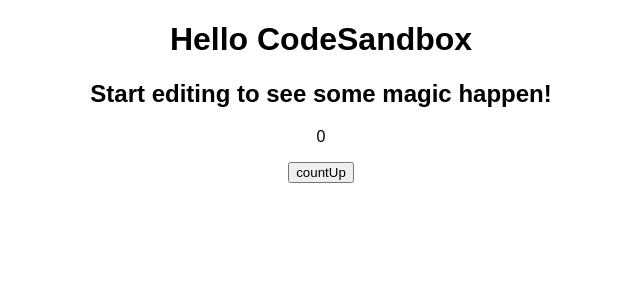
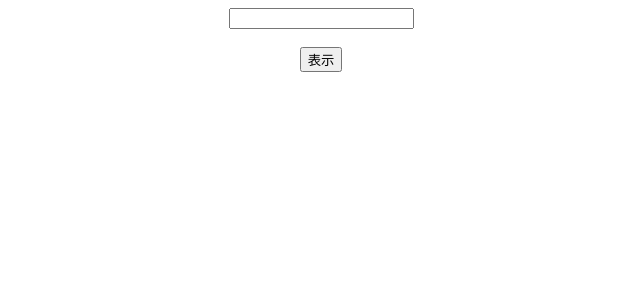
Before and after one commit to kono-meowmeow/React_StepUp, a React (Create React App) app: page / in a window 1280 px wide. Shown: the top 300 px of the page, without its empty margins (319-959 px from the left). Built offline with nearby package versions, Linux system fonts and the light colour scheme; the HTML template or start-up script is replaced by a standard one.

Commit message:
レンダリングを学習するための下準備

```diff
--- a/src/App.js
+++ b/src/App.js
@@ -1,19 +1,25 @@
 import { useState } from "react";
+import { ChildArea } from "./ChildArea";
 import "./styles.css";
 
 export default function App() {
-  const [count, setCount] = useState(0);
+  const [text, setText] = useState('');
+  const [open, setOpen] = useState(false);
 
-  const countUp = () => {
-    setCount(count + 1);
-  };
+  // inputが受け取ったイベントを引数にして、setTextにvalueを渡す
+  // 入力した文字が表示される
+  const onChangeText = (e) => setText(e.target.value);
+
+  // ボタンを押すとopenの値が反転する(true→false、false→true)
+  const onClickOpen = () => setOpen(!open);
 
   return (
     <div className="App">
-      <h1>Hello CodeSandbox</h1>
-      <h2>Start editing to see some magic happen!</h2>
-      <p>{count}</p>
-      <button onClick={countUp}>countUp</button>
+      <input value={text} onChange={onChangeText} />
+      <br />
+      <br />
+      <button onClick={onClickOpen}>表示</button>
+      <ChildArea open={open} />
     </div>
   );
 }
--- /dev/null
+++ b/src/ChildArea.jsx
@@ -0,0 +1,19 @@
+const style = {
+  width: "100%",
+  height: "200px",
+  backgroundColor: "khaki"
+};
+
+// 親コンポーネントから渡されたpropsを引数に受け取る
+export const ChildArea = (props) => {
+  const { open } = props;
+  return (
+    <>
+      {open ? (
+        <div style={style}>
+          <p>子コンポーネント</p>
+        </div>
+      ) : null}
+    </>
+  );
+};
```
